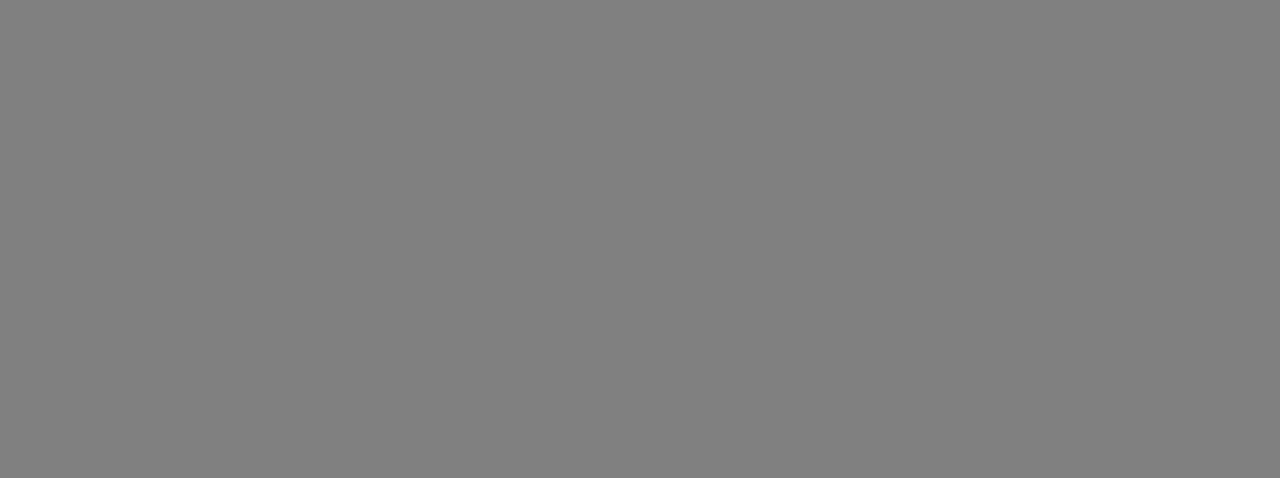
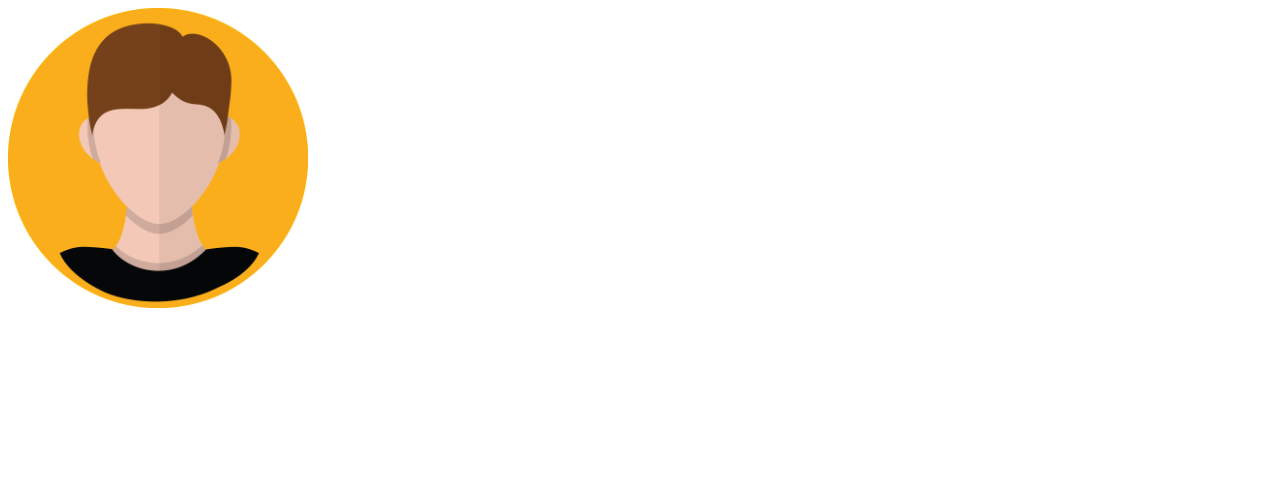
Before and after one commit to yangyeahhhhh/codingapple-HTML-CSS, a plain HTML site: page layout6.html in a window 1280 px wide. Shown: the top 478 px of the page. Drawn offline with Linux system fonts and the light colour scheme.

Commit message:
고급모듈 16강

```diff
--- a/css/main2.css
+++ b/css/main2.css
@@ -60,6 +60,41 @@
   width: 300px;
 }
 
+.flip-outer {
+  width: 300px;
+  height: 300px;
+}
+
+.flip-inner {
+  width: 100%;
+  height: 100%;
+  position: relative;
+  transition: all 1s;
+  transform-style: preserve-3d;
+
+}
+
+.flip-inner:hover {
+  transform: rotateY(180deg);
+}
+
+.front {
+  position: absolute;
+  width: 100%;
+  backface-visibility: hidden;
+  z-index: 5;
+}
+
+.back {
+  width: 100%;
+  position: absolute;
+  text-align: center;
+  transform: rotateY(180deg);
+  background: yellow;
+  height: 100%;
+  border-radius: 50%;
+}
+
 @media screen and (max-width : 768px) {
   .grid-container {
     grid-template-areas:
--- a/layout6.html
+++ b/layout6.html
@@ -8,7 +8,7 @@
   <link href="css/main2.css" rel="stylesheet">
 </head>
 
-<body style="background: grey; height: 3000px;">
+<!-- <body style="background: grey; height: 3000px;">
 
   <div class="grey">
     <div class="image">
@@ -18,7 +18,16 @@
       accusantium
       ad aliquam, natus dignissimos impedit officia omnis minus repudiandae exercitationem quod vel sequi voluptates
       odit iure iusto.</div>
+  </div> -->
+
+<div class="flip-outer">
+  <div class="flip-inner">
+    <img src="img/profile.png" class="front">
+    <div class="back">
+      <h4>개발자 양예원</h4>
+    </div>
   </div>
+</div>
 
 </body>
 
```
Also changed, not shown: img/profile.png (added).
